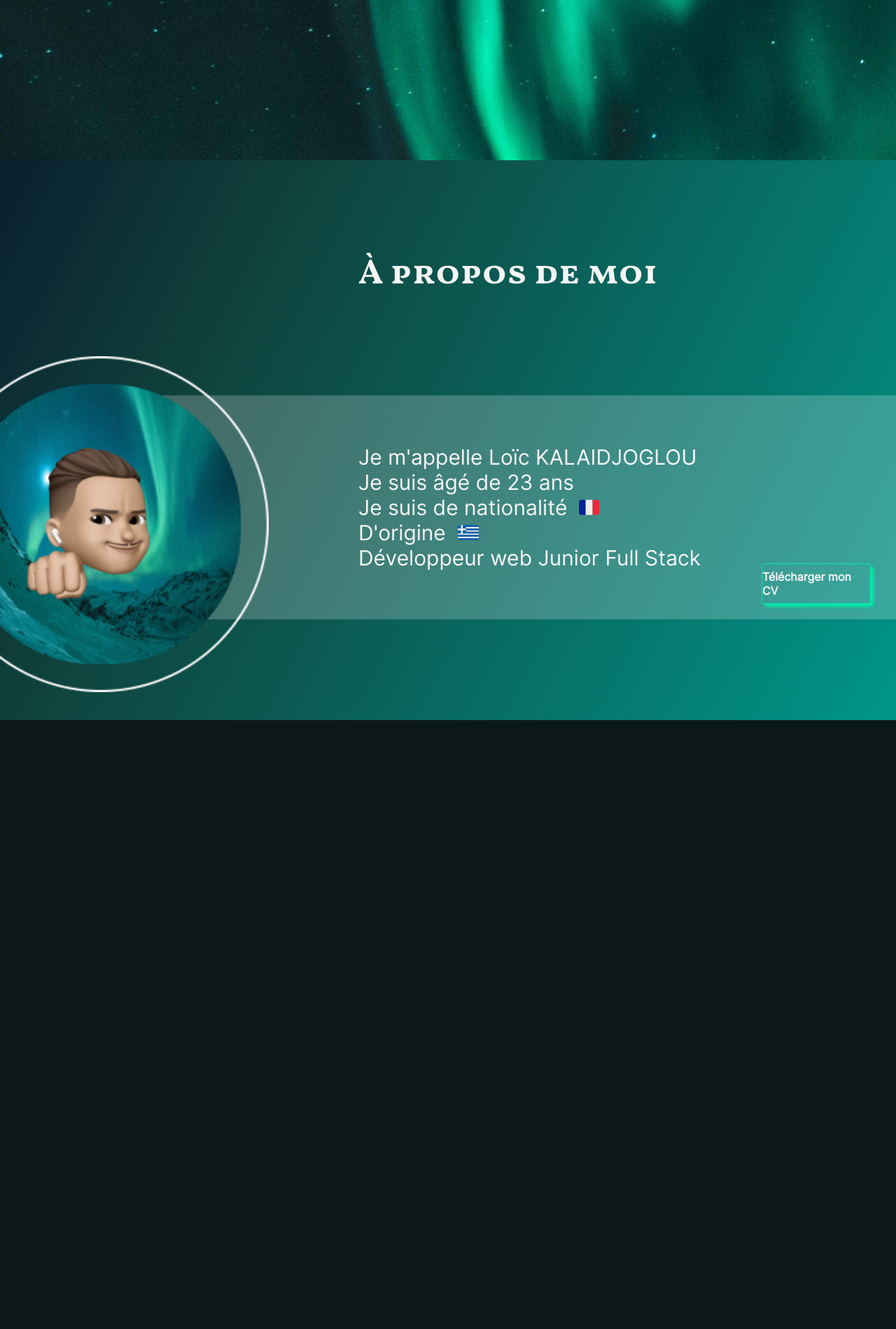
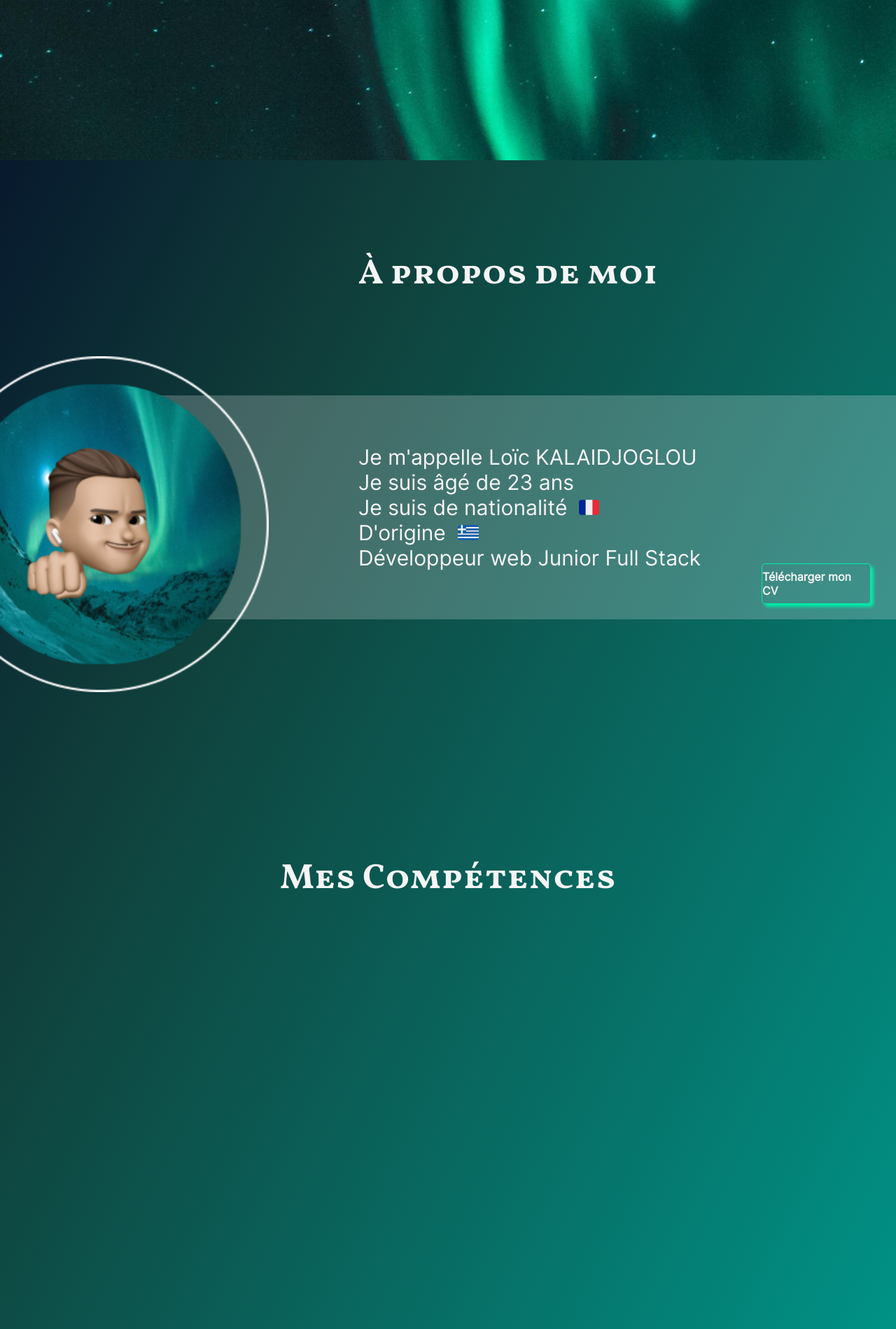
Before and after one commit to LoicKalai/portfolio, a PHP site: page / in a window 1280 px wide; the page is wider, and only the part inside the window is pictured. Shown: the part 571-2470 px from the top of that part at 70% size. Before the commit the page ends 1600 px from the top of that part, so only its background shows below. Run offline with PHP 8.4, Linux system fonts and the light colour scheme.

Commit message:
Mise en place contenu Compétence

```diff
--- /dev/null
+++ b/css/competence.css
@@ -0,0 +1,13 @@
+/*SECTION COMPETENCE*/
+
+.competence{
+    height: 100vh;
+}
+
+.tcompetence{
+    font-size: 3.125em;
+    color: #f5f5f5;
+    font-family: "Volkorn_Bold";
+    text-align: center;
+    margin-top: 15%;
+}
--- a/css/presentation.css
+++ b/css/presentation.css
@@ -78,4 +78,6 @@
     background-color: #01ECA9;
     box-shadow: none;
     color: #10403b;
+    font-family: "Inter_Regular";
+    font-weight: bold;
 }
--- a/index.html
+++ b/index.html
@@ -10,7 +10,7 @@
     <link href="css/style.css" rel="stylesheet"> <!-- Feuille de style accueil-->
     <link rel="stylesheet" href="./css/presentation.css"> <!-- Feuille de style présentation-->
     <link rel="shortcut icon" type="image/png" href="./assets/image/favicon.ico"> <!--FAVICON-->
-
+    <link rel="stylesheet" href="./css/competence.css">
 
     <title>Portfolio Loïc KALAIDJOGLOU</title>
 
@@ -67,6 +67,11 @@
 </section>
 <!----------------------------------Fin de Présentation--------------------------------------->
 
+<!------------------------------------SECTION Compétences----------------------------------->
+
+<section class="competence">
+    <h2 class="tcompetence">Mes Compétences</h2>
+</section>
 
 <script src="./js/mouse.js"></script>
 </body>
```
Also changed, not shown: 1 other file.
